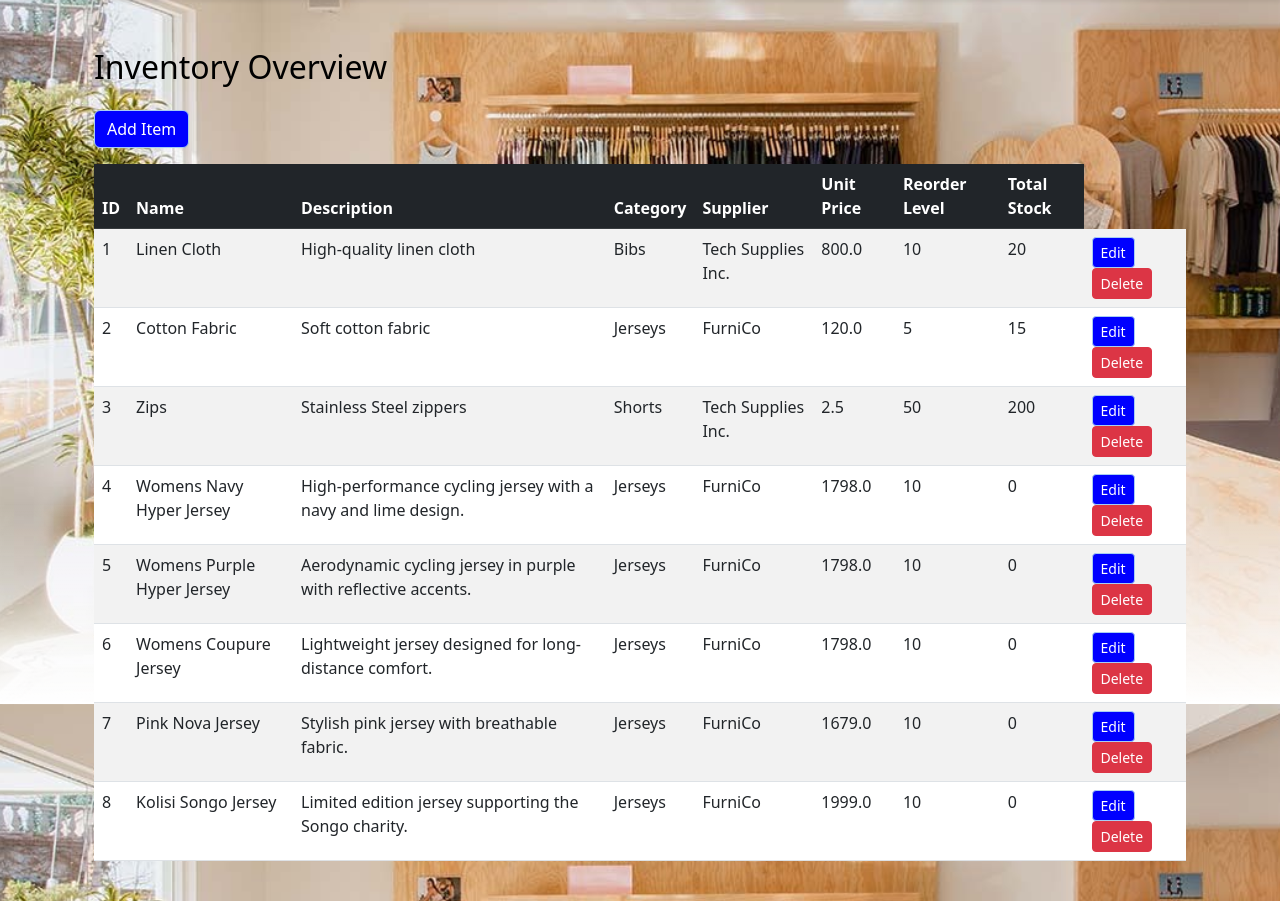
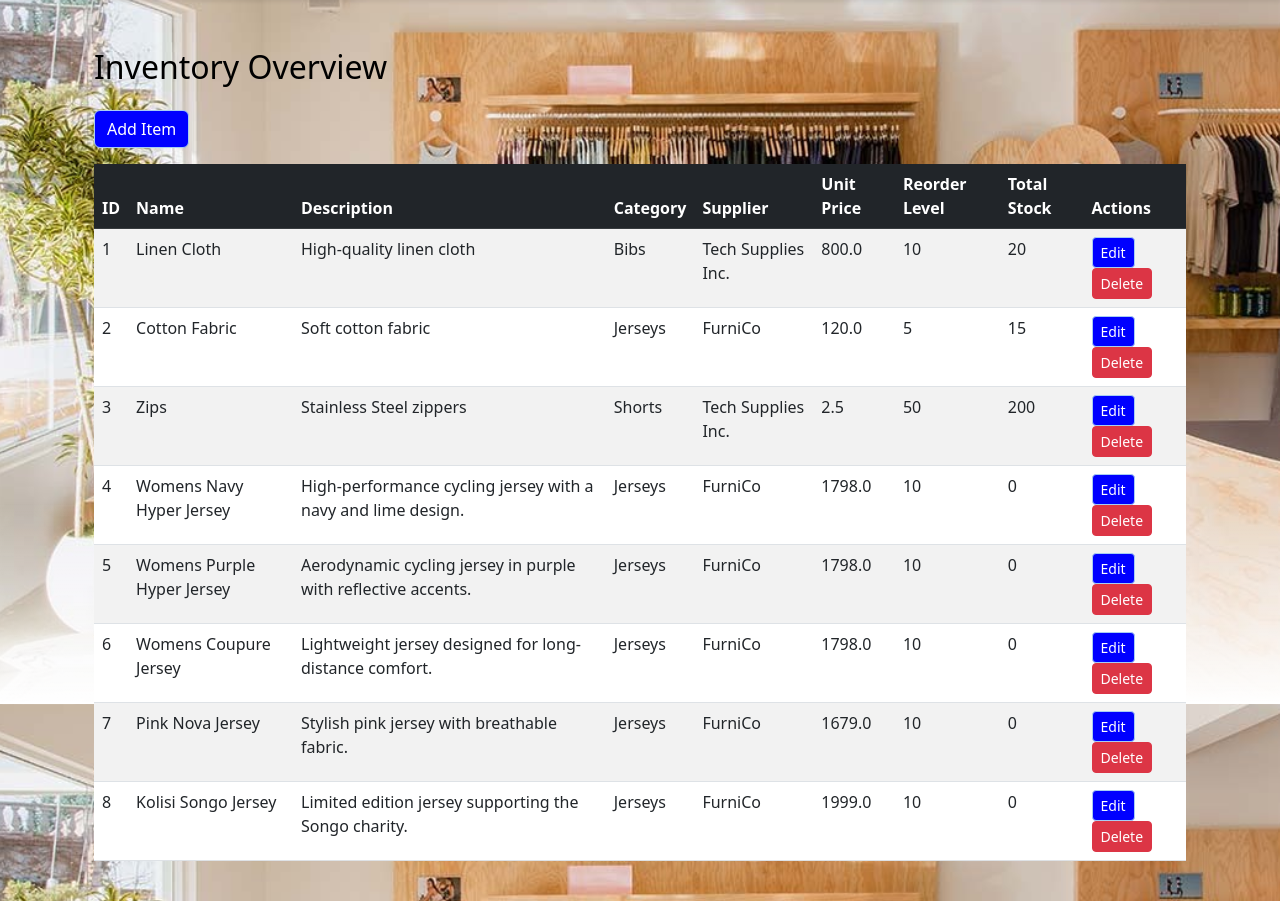
Before and after one commit to gitmatt69/Group12, a Flask app: page /inventory in a window 1280 px wide. Shown: the part 96-997 px from the top of the page. Run offline with Flask 3, Linux system fonts and the light colour scheme; data comes from the database, SQL or seed files in the repository.

Commit message:
made column headers for the add and delete buttons

```diff
--- a/templates/inventory.html
+++ b/templates/inventory.html
@@ -21,6 +21,7 @@
             <th>Unit Price</th>
             <th>Reorder Level</th>
             <th>Total Stock</th>
+            <th>Actions</th>
         </tr>
     </thead>
     <tbody>
--- a/templates/suppliers.html
+++ b/templates/suppliers.html
@@ -11,6 +11,7 @@
       <th>Contact</th>
       <th>Phone</th>
       <th>Email</th>
+      <th>Actions</th>
     </tr>
   </thead>
   <tbody>
```
